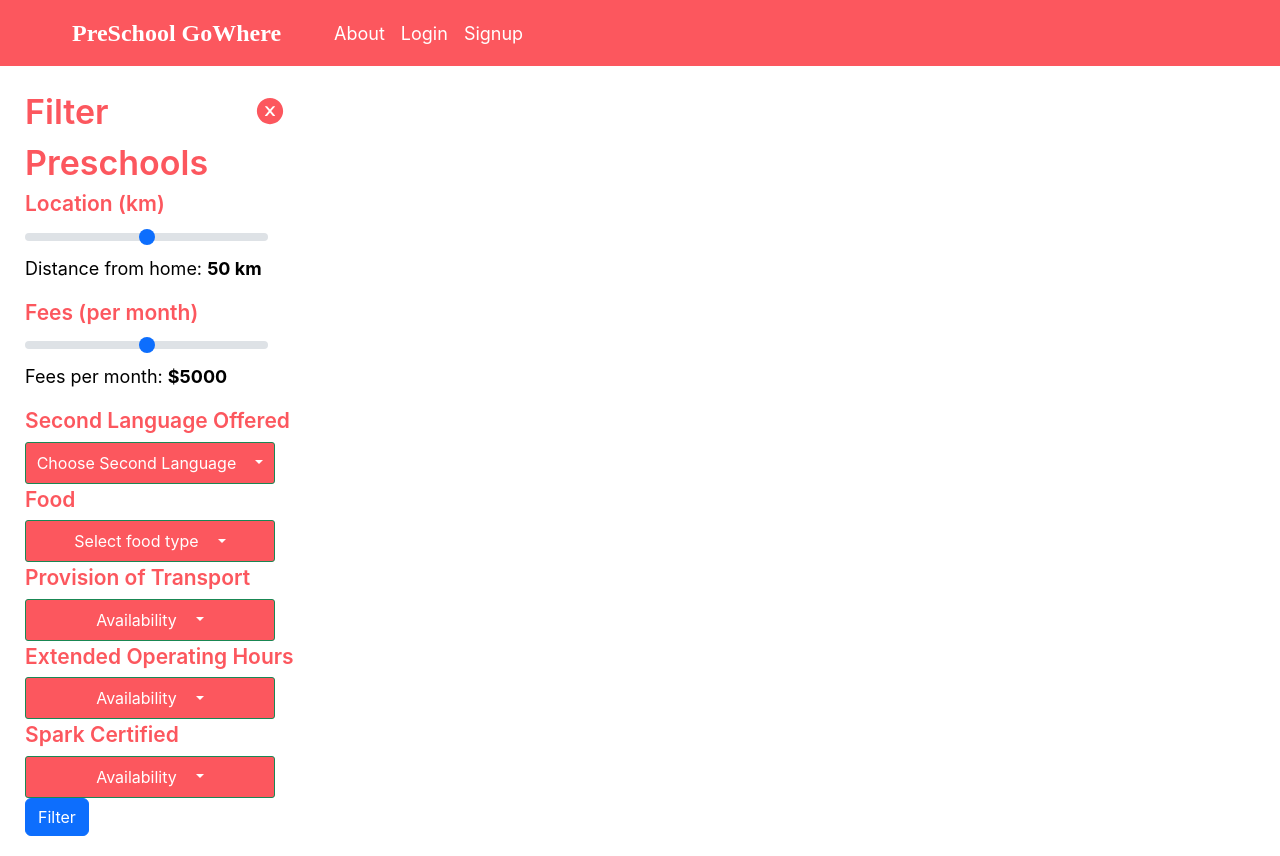
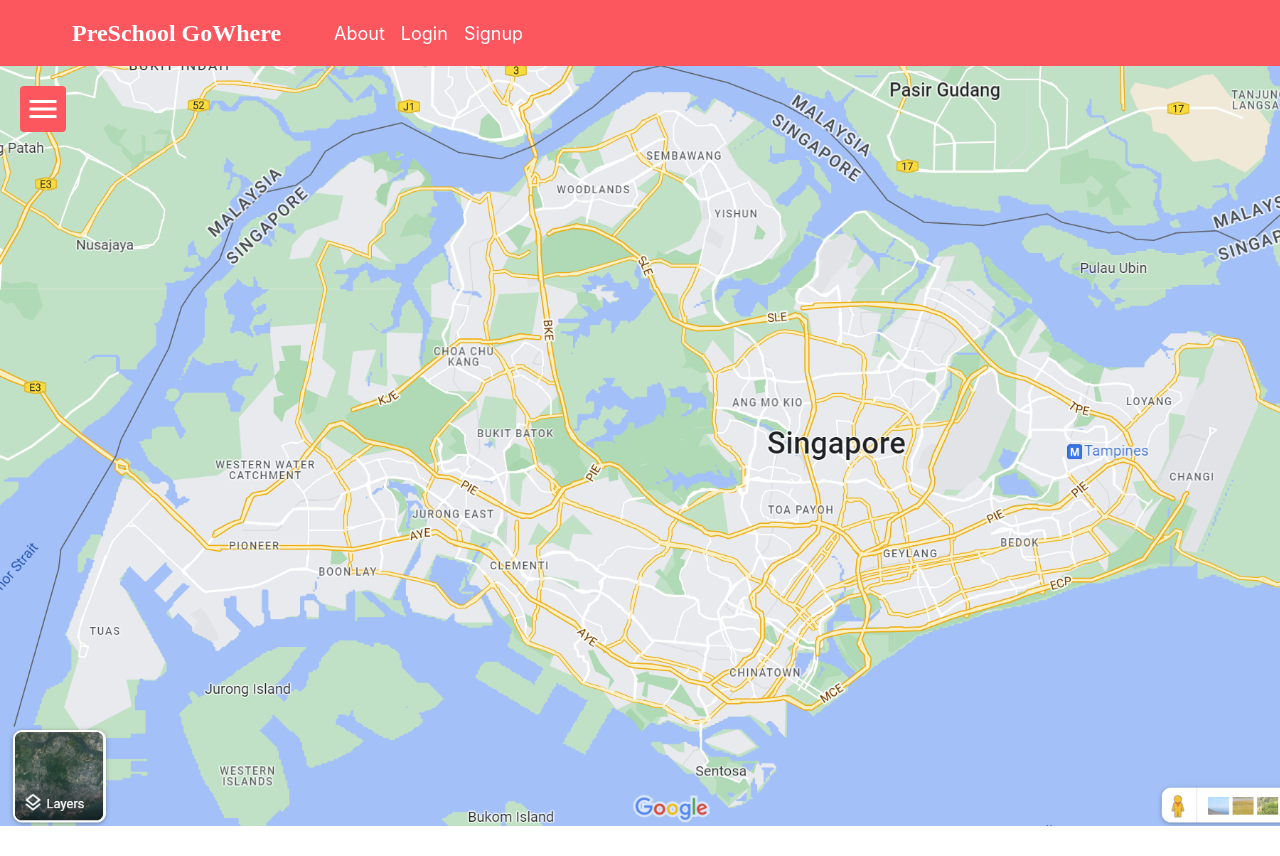
Before and after one commit to CZ3002-Advanced-Software-Egineeringg/Frontend, a React (Create React App) app: page /home in a window 1280 px wide. After the commit the page ends 826 px from the top, so only its background shows below. Built offline with nearby package versions, Linux system fonts and the light colour scheme; the HTML template or start-up script is replaced by a standard one; a web font is replaced by a local one.

Commit message:
updated filter bar

```diff
--- a/src/components/filterComponents/FilterBar.js
+++ b/src/components/filterComponents/FilterBar.js
@@ -21,8 +21,6 @@
 import Form from 'react-bootstrap/Form';
 import { Button, DropdownButton } from "react-bootstrap";
 
-
-
 //styling of bootstrap components
 const dropdownbtn =
 {
@@ -36,17 +34,17 @@
     paddingRight: "10px",
 }
 
-
-const FilterBar = () => {
+const FilterBar = ({expandFilterBar, setExpandFilterBar}) => {
 
 
     //criterias
     const [location,setLocation] = useState(50);
     const [fees,setFees] = useState(5000);
-    const [foodInput,setFoodInput] = useState();
+    const [foodInput,setFoodInput] = useState(null);
     const [second_langInput,setSecond_langInput] = useState(null);
-    const [sparkInput,setSparkInput] = useState(null);
-    const [transportInput,setTransportInput] = useState(null)
+    const [sparkInput,setSparkInput] = useState("Default");
+    const [transportInput,setTransportInput] = useState("Default");
+    const [exOperatingHoursInput,setExOperatingHoursInput] = useState("Default")
 
 
     //variables for dropdown titles (for display purposes)
@@ -54,22 +52,22 @@
     const [secondlangTitle,setSecondlangTitle] = useState("Choose Second Language");
     const [sparkTitle,setSparkTitle] = useState("Availability");
     const [transportTitle,setTransportTitle] = useState("Availability");
-
-
+    const [exOperatingHoursInputTitle,setExOperatingHoursInputTitle] = useState("Availability");
 
 
     const handleFilter =()=>
     {
-        console.log(second_langInput)
-        console.log(foodInput)
+        const criterias = {location,fees,foodInput,second_langInput,sparkInput,transportInput,exOperatingHoursInput};
+        console.log(criterias);
     }
 
 
   return (
+
     <div className={styles.filterbar}>
 
-        <div className="close" style={{float: "right", margin:"10px"}}>
-            <AiFillCloseCircle size ={30} color={"#FC575E"} />
+        <div className="close" style={{float: "right", margin:"0px"}} onClick={()=> setExpandFilterBar(false)}>
+            <AiFillCloseCircle size ={30} color={"#FC575E"}  />
         </div>
         {/* title "filter preschools" */}
         <div className={styles.title}>Filter Preschools</div>
@@ -91,8 +89,6 @@
 
         </div>
 
-
-
         {/* other criterias */}
 
         <div className={styles.criteria}>
@@ -103,19 +99,13 @@
                 </Dropdown.Toggle>
 
                 <Dropdown.Menu className={styles.dropdownmenu} >
-                    {criterias["second_lang"].map((lang)=>{
-                        return <Dropdown.Item onClick={()=>{setSecond_langInput(lang);setSecondlangTitle(lang)}} >{lang}</Dropdown.Item>
+                    {criterias["second_lang"].map((lang,index)=>{
+                        return <Dropdown.Item key={index} onClick={()=>{setSecond_langInput(lang);setSecondlangTitle(lang)}} >{lang}</Dropdown.Item>
 
                     })}
                 </Dropdown.Menu>
             </Dropdown>
 
-
-            {/* <DropdownButton variant= "dark" title = {secondlangTitle} onSelect={(e)=> {setSecond_langInput(e);setSecondlangTitle(e)}}>
-                {criterias["second_lang"].map((lang)=>{
-                        return <Dropdown.Item eventKey={lang}>{lang}</Dropdown.Item>
-                    })}
-            </DropdownButton> */}
         </div>
 
 
@@ -128,8 +118,8 @@
 
                 <Dropdown.Menu  className={styles.dropdownmenu} onSelect={(e)=>setFoodInput(e)} >
 
-                    {criterias["food"].map((food)=>{
-                        return <Dropdown.Item onClick={()=>{setFoodInput(food);setFoodTitle(food)}}>{food}</Dropdown.Item>
+                    {criterias["food"].map((food,index)=>{
+                        return <Dropdown.Item key={index} onClick={()=>{setFoodInput(food);setFoodTitle(food)}}>{food}</Dropdown.Item>
 
                     })}
                 </Dropdown.Menu>
@@ -141,12 +131,12 @@
             <div className={styles.criteriaTitle}>Provision of Transport</div>
             <Dropdown className={styles.dropdownbtn}>
                 <Dropdown.Toggle variant="success" id="dropdown-basic" style={dropdownbtn}>
-                    <div style={{display: "inline-block", marginRight: "15px"}}>Availability</div>
+                    <div style={{display: "inline-block", marginRight: "15px"}}>{transportTitle}</div>
                 </Dropdown.Toggle>
 
                 <Dropdown.Menu  className={styles.dropdownmenu} >
-                    <Dropdown.Item >Yes</Dropdown.Item>
-                    <Dropdown.Item >Default (no preference) </Dropdown.Item>
+                    <Dropdown.Item onClick={()=>{setTransportInput("Yes");setTransportTitle("Yes")}}>Yes</Dropdown.Item>
+                    <Dropdown.Item onClick={()=>{setTransportInput("Default");setTransportTitle("No Preference")}}>No preference (Default) </Dropdown.Item>
                 </Dropdown.Menu>
             </Dropdown>
         </div>
@@ -156,12 +146,12 @@
             <div className={styles.criteriaTitle}>Extended Operating Hours</div>
             <Dropdown className={styles.dropdownbtn}>
                 <Dropdown.Toggle variant="success" id="dropdown-basic" style={dropdownbtn}>
-                    <div style={{display: "inline-block", marginRight: "15px"}}> Availability</div>
+                    <div style={{display: "inline-block", marginRight: "15px"}}> {exOperatingHoursInputTitle}</div>
                 </Dropdown.Toggle>
 
                 <Dropdown.Menu  className={styles.dropdownmenu} >
-                    <Dropdown.Item >Yes</Dropdown.Item>
-                    <Dropdown.Item >Default (no preference) </Dropdown.Item>
+                    <Dropdown.Item onClick={()=>{setExOperatingHoursInput("Yes");setExOperatingHoursInputTitle("Yes")}} >Yes</Dropdown.Item>
+                    <Dropdown.Item onClick={()=>{setExOperatingHoursInput("Default");setExOperatingHoursInputTitle("No Preference")}}  >No preference (Default) </Dropdown.Item>
                 </Dropdown.Menu>
             </Dropdown>
         </div>
@@ -174,15 +164,14 @@
                 </Dropdown.Toggle>
 
                 <Dropdown.Menu  className={styles.dropdownmenu} >
-                    <Dropdown.Item >Yes</Dropdown.Item>
-                    <Dropdown.Item >Default (no preference) </Dropdown.Item>
+                    <Dropdown.Item onClick={()=>{setSparkInput("Yes");setSparkTitle("Yes")}}>Yes</Dropdown.Item>
+                    <Dropdown.Item onClick={()=>{setSparkInput("Default");setSparkTitle("No Preference")}} >No preference (Default) </Dropdown.Item>
                 </Dropdown.Menu>
             </Dropdown>
         </div>
 
 
-        <Button onClick={handleFilter}>Filter</Button>
-
+        <div className = {styles.filterButton + " " + "btn"} onClick={handleFilter}>Filter</div>
 
 
 
--- a/src/index.css
+++ b/src/index.css
@@ -13,6 +13,14 @@
 }
 
 /* styles */
+
+.close
+{
+  position: absolute;
+  top: 15px;
+  right: 15px;
+  z-index: 20;
+}
 
 .close:hover
 {
--- a/src/pages/Home.js
+++ b/src/pages/Home.js
@@ -1,7 +1,6 @@
-// About page: describes the purpose and services of our application to the user, and provide a contact us form
+//Home page is the default page that showcases the google map functionality, alongside with the filters
 
-
-import React from 'react'
+import React, { useState,useEffect } from 'react'
 
 //Filtere bar is the collapsable filter component (in the home page) used by the user to filter preschools
 import FilterBar from '../components/filterComponents/FilterBar';
@@ -10,12 +9,38 @@
 // import css styles
 import styles from "../styles/homeStyles/home.module.css";
 
+//import icons
+import {MdOutlineMenu} from "react-icons/md"
 
 const Home = () => {
+
+  const [expandFilterBar, setExpandFilterBar] = useState(false);
+
+
   return (
     <>
-        <NavigationBar />
-        <FilterBar />
+      <NavigationBar />
+
+      <div className='home' style={{height: "95vh",width: "100%", position: "relative"}}>
+
+          {/* Expandable Menu bar icon */}
+          <div onClick={()=> setExpandFilterBar(!expandFilterBar)} className={styles.expandFilter} style={{position: "absolute", top: "20px", left: "20px", zIndex: "100", backgroundColor :"#FC575E", padding: "5px", borderRadius: "4px"}}>
+            < MdOutlineMenu size={36} color={"white"} />
+          </div>
+
+          {/* Insert google map component here */}
+          <div className={styles["google-maps"]}></div>
+
+
+          {/* Expandable filter bar */}
+          {expandFilterBar ? <div className={styles["blur-modal"]}>
+            <FilterBar expandFilterBar={expandFilterBar} setExpandFilterBar = {setExpandFilterBar}   />
+          </div> : <></>}
+
+
+
+
+      </div>
     </>
   )
 }
--- a/src/styles/homeStyles/filterBar.module.css
+++ b/src/styles/homeStyles/filterBar.module.css
@@ -1,8 +1,12 @@
 .filterbar
 {
-    padding: 20px 25px;
-    width: 320px;
-
+    padding: 20px 30px;
+    width: 350px;
+    padding-top: 36px;
+    background-color: white;
+    height: 100vh;
+    overflow-y: scroll;
+    position: relative;
 }
 
 
@@ -30,6 +34,7 @@
 .criteria
 {
     width: 100%;
+    margin-bottom: 10px;
     /* background-color: rebeccapurple; */
 }
 
@@ -40,3 +45,22 @@
     font-weight: 600;
     margin-bottom: 5px;
 }
+
+.filterButton
+{
+    color: #FC575E;
+    background-color: white;
+    border: 2px solid #FC575E;
+    padding-top: 8px;
+    padding-bottom: 8px;
+    margin-top: 20px;
+    min-width: 250px;
+    max-width: 250px;
+}
+
+
+.filterButton:hover
+{
+    background-color: #FC575E;
+    color: white;
+}
--- a/src/styles/homeStyles/home.module.css
+++ b/src/styles/homeStyles/home.module.css
@@ -0,0 +1,39 @@
+.google-maps
+{
+    background-image:url("../../images/mapBg.png");
+    background-size: cover;
+    background-repeat: no-repeat;
+    height: 100%;
+    width: 100%;
+    position: absolute;
+    top: 0;
+    left: 0;
+    z-index: 0;
+}
+
+.blur-modal
+{
+  width: 100%;
+  height: 100vh;
+  z-index: 1000;
+  left: 0;
+  top: 0;
+  background-color: rgba(0,0 ,0, 0.7);
+  margin: 0px;
+  position:fixed;
+
+}
+
+
+.expandFilter:hover
+{
+    cursor: pointer;
+}
+
+.filter
+{
+    position: absolute;
+    z-index: 100;
+    top: 0;
+    left: 0;
+}
```
Also changed, not shown: src/images/mapBg.png (added).
